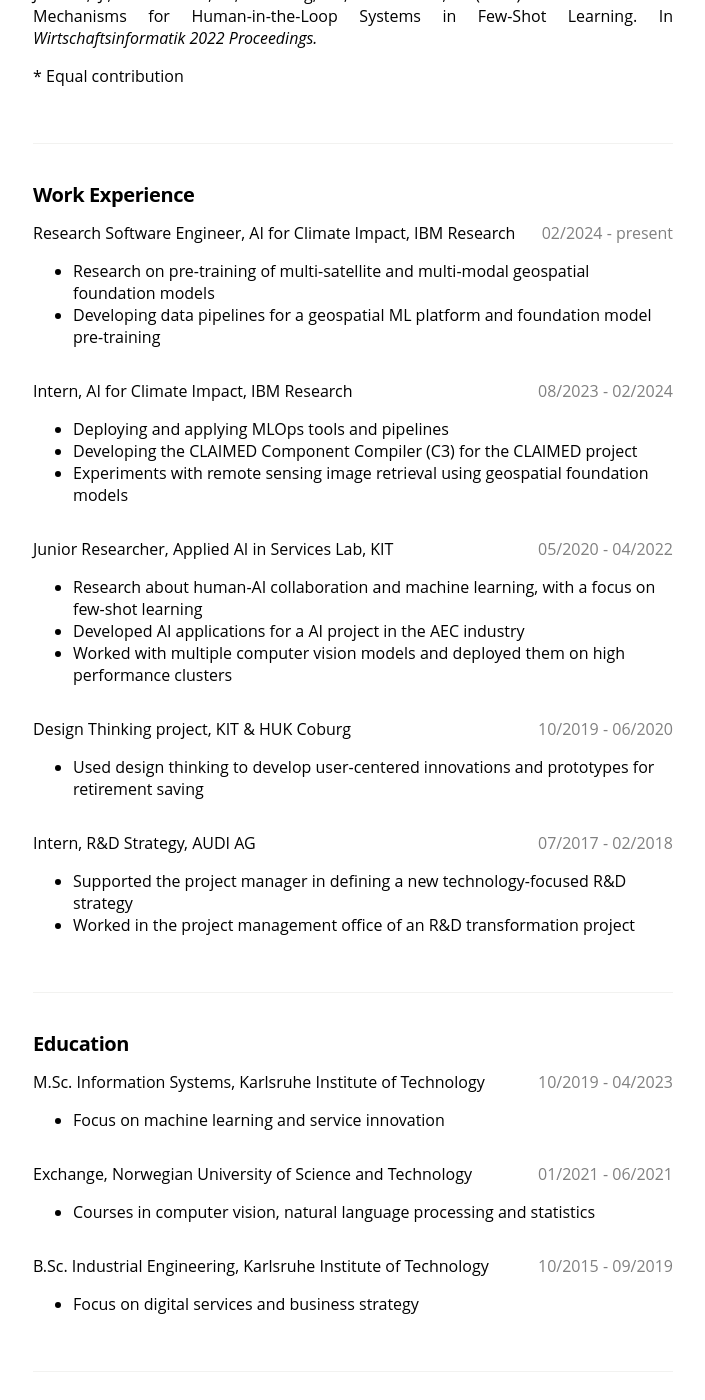
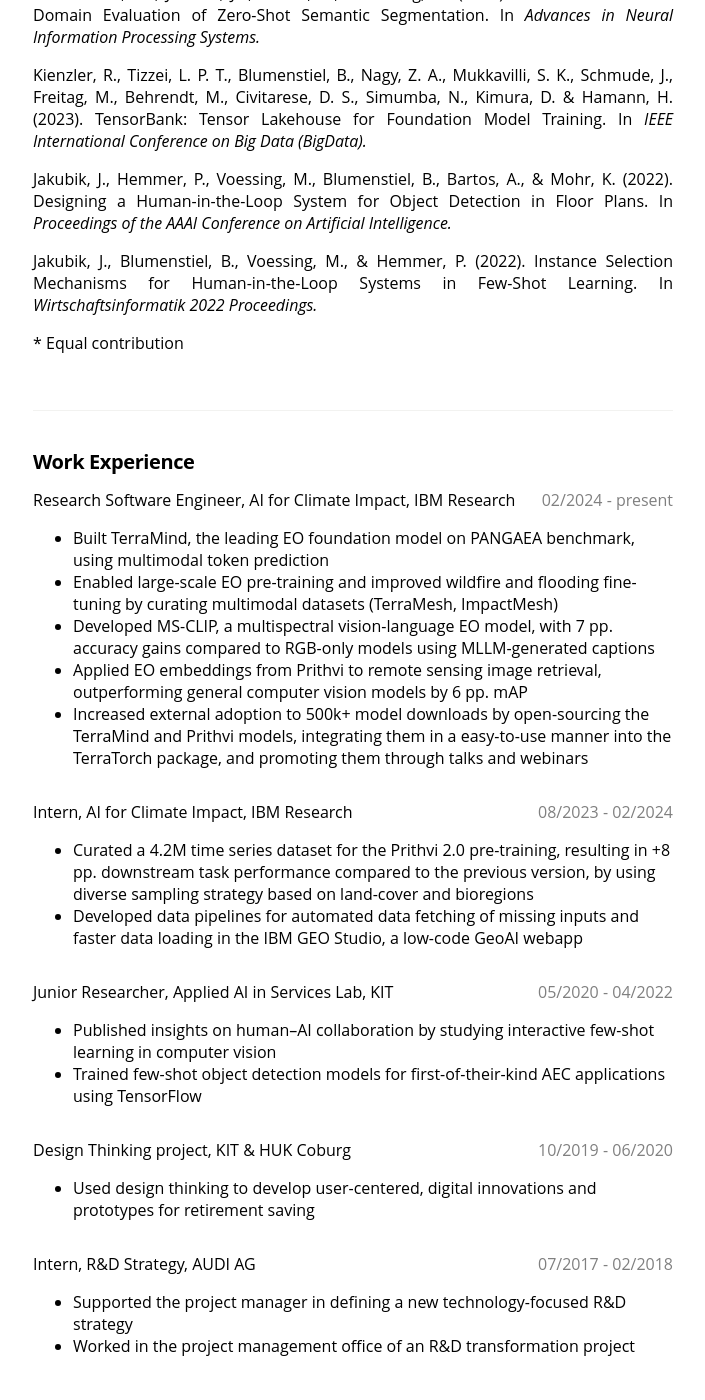
Before and after one commit to blumenstiel/blumenstiel.github.io, a Jekyll site: the page built from index.html, in a window 1280 px wide and 1400 px high, scrolled down 3071 px. Shown: the whole window, without its empty margins (287-992 px from the left). Built offline with Jekyll 4.4.1, drawn with Linux system fonts in a browser that asks for light colours; nearby versions of some CDN libraries; some web fonts are replaced; the list of posts is cut into pages by our own code; some of the changed text lies outside the part shown.

Commit message:
Update website

```diff
--- a/_config.yml
+++ b/_config.yml
@@ -8,7 +8,7 @@
 description: > # this means to ignore newlines until "email:"
    Geospatial AI, IBM Research | Based in Zurich
 
-email: benedikt.blumenstiel@live.com
+email: benedikt.blumenstiel@gmail.com
 #blog logo
 logo: "/assets/images/profile.jpg"
 float_logo: false # true, false (default)
@@ -66,6 +66,9 @@
   - title: TerraMind
     text: "TerraMind is the first multimodal any-to-any generative foundation model for Earth Observation jointly developed by IBM and ESA. TerraMind uses a dual-scale transformer-based encoder-decoder architecture, simultaneously processing pixel-level and token-level data. The model was pre-trained on 500B tokens from 9M spatio-temporally aligned multimodal samples from the TerraMesh dataset and is available on <a href=https://huggingface.co/ibm-esa-geospatial>HuggingFace</a>."
     url: https://huggingface.co/ibm-esa-geospatial
+  - title: TerraTorch
+    text: "<a href=https://terrastackai.github.io/terratorch/stable/>TerraTorch</a> is an open-source toolkit for fine-tuning geospatial foundation models. Built on PyTorch Lightning and TorchGeo, it provides a modular framework for working with state-of-the-art models like Prithvi, TerraMind, and Clay. With ready-to-use tasks for segmentation, classification, and regression, TerraTorch makes it easy to develop and deploy geospatial AI applications—from research prototypes to enterprise solutions."
+    url: https://terrastackai.github.io/terratorch/stable/
   - title: Prithvi EO 2.0
     text: "Prithvi-EO-2.0 is the second generation EO foundation model jointly developed by IBM and NASA. Prithvi-EO-2.0 is based on the ViT architecture, pretrained using a masked autoencoder (MAE) approach with two modifications: 3D positional embeddings for multi-temporal input and additional location and temporal embeddings to encode metadata. The models are pre-trained on 4.2M time series samples and released on <a href=https://huggingface.co/ibm-nasa-geospatial/Prithvi-EO-2.0-300M-TL>HuggingFace</a>."
     url: https://huggingface.co/ibm-nasa-geospatial/Prithvi-EO-2.0-300M-TL
@@ -91,27 +94,28 @@
   - title: Research Software Engineer, AI for Climate Impact, IBM Research
     time: 02/2024 - present
     tasks:
-      - Research on pre-training of multi-satellite and multi-modal geospatial foundation models
-      - Developing data pipelines for a geospatial ML platform and foundation model pre-training
+      - Built TerraMind, the leading EO foundation model on PANGAEA benchmark, using multimodal token prediction
+      - Enabled large-scale EO pre-training and improved wildfire and flooding fine-tuning by curating multimodal datasets (TerraMesh, ImpactMesh)
+      - Developed MS-CLIP, a multispectral vision-language EO model, with 7 pp. accuracy gains compared to RGB-only models using MLLM-generated captions
+      - Applied EO embeddings from Prithvi to remote sensing image retrieval, outperforming general computer vision models by 6 pp. mAP
+      - Increased external adoption to 500k+ model downloads by open-sourcing the TerraMind and Prithvi models, integrating them in a easy-to-use manner into the TerraTorch package, and promoting them through talks and webinars
 
   - title: Intern, AI for Climate Impact, IBM Research
     time: 08/2023 - 02/2024
     tasks:
-      - Deploying and applying MLOps tools and pipelines
-      - Developing the CLAIMED Component Compiler (C3) for the CLAIMED project
-      - Experiments with remote sensing image retrieval using geospatial foundation models
+      - Curated a 4.2M time series dataset for the Prithvi 2.0 pre-training, resulting in +8 pp. downstream task performance compared to the previous version, by using diverse sampling strategy based on land-cover and bioregions
+      - Developed data pipelines for automated data fetching of missing inputs and faster data loading in the IBM GEO Studio, a low-code GeoAI webapp
 
   - title: Junior Researcher, Applied AI in Services Lab, KIT
     time: 05/2020 - 04/2022
     tasks:
-      - Research about human-AI collaboration and machine learning, with a focus on few-shot learning
-      - Developed AI applications for a AI project in the AEC industry
-      - Worked with multiple computer vision models and deployed them on high performance clusters
+      - Published insights on human–AI collaboration by studying interactive few-shot learning in computer vision
+      - Trained few-shot object detection models for first-of-their-kind AEC applications using TensorFlow
 
   - title: Design Thinking project, KIT & HUK Coburg
     time: 10/2019 - 06/2020
     tasks:
-      - Used design thinking to develop user-centered innovations and prototypes for retirement saving
+      - Used design thinking to develop user-centered, digital innovations and prototypes for retirement saving
 
   - title: Intern, R&D Strategy, AUDI AG
     time: 07/2017 - 02/2018
@@ -125,6 +129,7 @@
     time: 10/2019 - 04/2023
     text:
       - Focus on machine learning and service innovation
+      - Thesis on multi-domain adaptation of zero-shot semantic segmentation
 
   - title: Exchange, Norwegian University of Science and Technology
     time: 01/2021 - 06/2021
@@ -135,6 +140,7 @@
     time: 10/2015 - 09/2019
     text:
       - Focus on digital services and business strategy
+      - Thesis on large-scale topic modeling of scientific papers using NLP
 
 publications:
   - text: "Basile, G.*, Jakubik, J.*, Blumenstiel, B., Brunschwiler, T., & Moreno, J. B. (2025). Quantizing Space and Time: Fusing Time Series and Images for Earth Observation. <i>arXiv preprint arXiv:2510.23118</i>."
@@ -166,10 +172,11 @@
   - text: "Jakubik, J., Blumenstiel, B., Voessing, M., & Hemmer, P. (2022). Instance Selection Mechanisms for Human-in-the-Loop Systems in Few-Shot Learning. In <i>Wirtschaftsinformatik 2022 Proceedings.</i>"
     url: "https://arxiv.org/abs/2207.06835"
 
-skills:
-  advanced: Python, deep learning, computer vision, data processing, geospatial data, NLP, German, English, project management, PowerPoint, Design Thinking
-  basic: Docker, Kubernetes, Kubeflow, OpenShift, Travis CI, R, Java
-  packages: PyTorch, Lightning, TensorFlow, xarray, Numpy, Pandas, GeoPandas, TerraTorch, TorchGeo, and more
+others:
+  programming: Python, PyTorch, HPC, Kubernetes, Docker, R, Java, Lightning, GeoPandas, Xarray, Rasterio, TerraTorch, TensorFlow, Numpy, Pandas,
+  skills: English, German, deep learning, computer vision, data processing, geospatial data, project management, PowerPoint, design thinking
+  awards: 2025 AGU Open Science Recognition Prize, NASA Agency Group Award 2025, and IBM Outstanding Research Accomplishment for the TerraMind and Prithvi foundation models
+  certifications: Data Science Profession Certification - Experienced, issued by IBM; Technical Collaboration Achievement Program (TCAP) award from IBM for open-source contributions to geospatial foundation models
 
 talks:
   - Keynote on "TerraMind", ESA-NASA International Workshop on AI Foundation Model for EO (video: https://youtu.be/6P4Hs8dWeBk?si=IzQlZOZxnfrAlW71&t=1992)
--- a/index.html
+++ b/index.html
@@ -125,22 +125,27 @@
     <article class="post">
         <div class="article-item">
         <header class="post-header" style="margin-bottom: 1em;">
-          <h2 class="post-title">Skills</h2>
+          <h2 class="post-title">Others</h2>
         </header>
         <section>
           <div style="margin-bottom: 1em; display: flex;">
-            <strong style="min-width: 90px;">Advanced:</strong>
-            <span style="line-height: 1.6;">{{ site.skills.advanced }}</span>
+            <strong style="min-width: 90px;">Programming:</strong>
+            <span style="line-height: 1.6;">{{ site.others.programming }}</span>
           </div>
 
           <div style="margin-bottom: 1em; display: flex;">
-            <strong style="min-width: 90px;">Basics:</strong>
-            <span style="line-height: 1.6;">{{ site.skills.basic }}</span>
+            <strong style="min-width: 90px;">Skills:</strong>
+            <span style="line-height: 1.6;">{{ site.others.skills }}</span>
           </div>
 
           <div style="margin-bottom: 1em; display: flex;">
-            <strong style="min-width: 90px;">Packages:</strong>
-            <span style="line-height: 1.6;">{{ site.skills.packages }}</span>
+            <strong style="min-width: 90px;">Team Awards:</strong>
+            <span style="line-height: 1.6;">{{ site.others.awards }}</span>
+          </div>
+
+          <div style="margin-bottom: 1em; display: flex;">
+            <strong style="min-width: 90px;">Personal Awards and Certifications:</strong>
+            <span style="line-height: 1.6;">{{ site.others.certifications }}</span>
           </div>
 
         </section>
```
